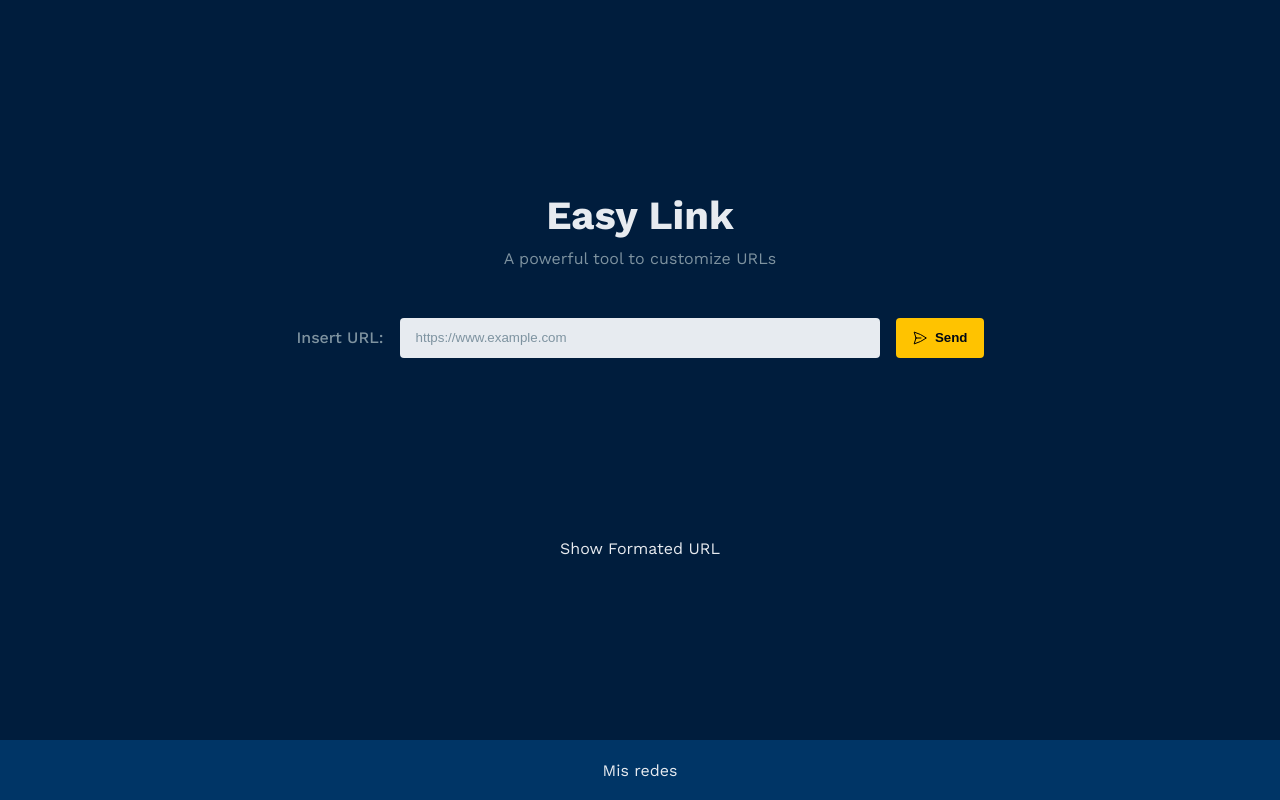
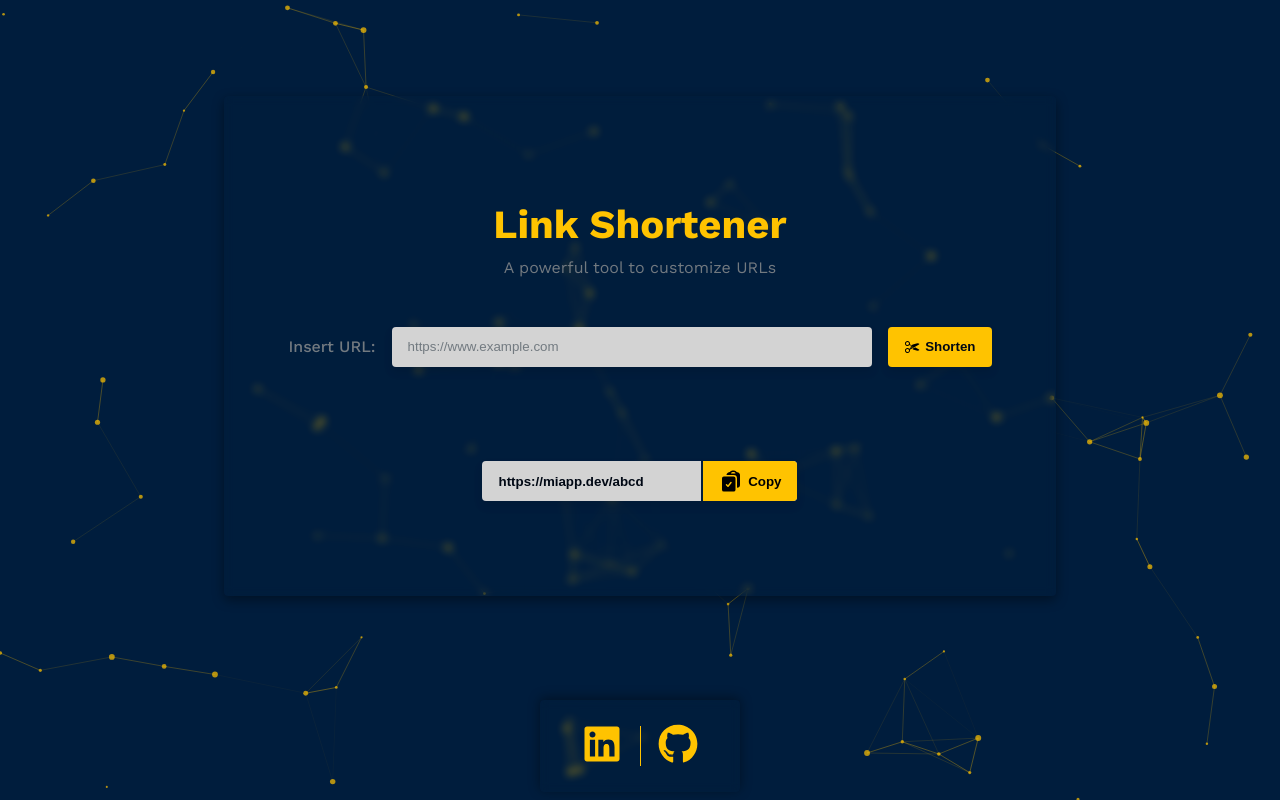
Before and after one commit to tobiidev21/js-ts-vanilla-monorepo, a website with bundled scripts: page link-shortener/src/index.html in a window 1280 px wide. Built offline with nearby package versions, Linux system fonts and the light colour scheme.

Commit message:
link shortener MVP

```diff
--- a/link-shortener/src/css/styles.css
+++ b/link-shortener/src/css/styles.css
@@ -3,6 +3,15 @@
   display: flex;
   flex-direction: column;
   min-height: 100vh; /* Toma el 100% de la altura de la ventana */
+  position: relative;
+}
+
+canvas {
+  display: block;
+  position: absolute;
+  top: 0;
+  left: 0;
+  z-index: -1;
 }
 
 .main-container {
@@ -10,7 +19,24 @@
   display: flex;
   flex-direction: column;
   align-items: center;
+  justify-content: center;
+}
+
+.main-content {
+  display: flex;
+  flex-direction: column;
   justify-content: space-evenly;
+  align-items: center;
+  min-height: 500px;
+  min-width: 500px;
+  padding: 0 64px;
+
+  background-color: var(--color-bg-primary-blured); /* Fondo semitransparente */
+  backdrop-filter: blur(4px); /* Difumina el fondo detrás */
+  -webkit-backdrop-filter: blur(4px); /* Soporte para Safari */
+  border-radius: 4px;
+  box-shadow: 0 4px 12px rgba(0, 0, 0, 0.4); /* Sombra suave */
+
 }
 
 .form-container {
@@ -18,12 +44,10 @@
   flex-direction: column;
   align-items: center;
   justify-content: flex-start;
-  height: auto;
-  width: 1000px;
-  /* background-color: var(--color-bg-secondary); */
 }
 .title {
     font-size: var(--font-size-heading);
+    color: var(--color-accent);
     margin: 10px 0 10px;
 }
 .description {
@@ -41,7 +65,7 @@
   color: var(--color-text-muted);
   font-weight: 500;
 }
-.submit-button {
+.shorten-button {
   background-color: var(--color-accent);
   font-weight: 900;
   color: var(--color-text-invert);
@@ -49,23 +73,41 @@
   border-radius: 4px;
   padding: 8px 16px;
   height: 2.5rem;
-  width: 5.5rem;
+  width: 6.5rem;
+  box-shadow: 0 5px 10px rgba(0, 0, 0, 0.1);
   /*Span and Icon Layout*/
   display: flex;
   justify-content: space-between;
   align-items: center;
+  /*Animation*/
+  transition: transform 0.2s ease;
 }
-.submit-button:hover {
-    background-color: var(--color-primary-dark);
+.shorten-button:hover {
+    cursor: pointer;
+  transform: scale(1.05); /* Agranda el ícono */
+
+}
+.shorten-button:active  {
+  transform: scale(0.96);
+}
+.shorten-icon {
+  width: 1rem;
+  height: 1rem;
+}
+.shorten-icon span {
+  text-align: center;
 }
 .url-input {
   border: none;
   border-radius: 4px;
   padding: 8px 16px;
   background-color: var(--color-surface);
+  color: var(--color-text-invert);
+  font-weight: 900;
   width: 30rem;
   height: 2.5rem;
   margin: 0 1rem;
+  box-shadow: 0 5px 10px rgba(0, 0, 0, 0.1);
 }
 .url-input::placeholder{
   color: var(--color-text-muted);
@@ -74,18 +116,85 @@
 .url-input:focus {
     outline: none;
 }
-.send-icon {
-  width: 1rem;
-  height: 1rem;
+.short-link {
+  display: flex;
+  align-items: center;
+  gap: 0.5rem;
+  background-color: var(--color-surface);
+  border-radius: 4px;
+  box-shadow: 0 5px 10px rgba(0, 0, 0, 0.1);
+  max-width: 500px;
+  padding: 0;
 }
-.send-icon span {
-  text-align: center;
+
+.short-link input {
+  flex: 1;
+  padding: 8px 16px;
+  border: none;
+  background: transparent;
+  color: var(--color-text-invert);
+  cursor: default;
+  font-weight: 900;
 }
+
+.short-link input:focus {
+  outline: none;
+}
+
+.short-link button {
+  border: none;
+  border-radius: 0 4px 4px 0 ;
+  border-left: 2px solid var(--color-bg-primary);
+  padding: 8px 16px;
+  height: 2.5rem;
+  width: 6rem;
+  cursor: pointer;
+  transition: background-color 0.2s ease-in-out;
+  background-color: var(--color-accent);
+  font-weight: 900;
+  display: flex;
+  justify-content: space-between;
+  align-items: center;
+
+}
+
+.copy-icon {
+  width: 1.5rem;
+  height: 1.5rem;
+}
+
 .footer {
   flex-basis: 60px; /* Altura mínima del footer */
   display: flex;
   align-items: center;
   justify-content: center;
-  background-color: var(--color-bg-secondary);
-  border-top: 4px solid var(--color-border);
 }
+.social-links-container {
+  display: flex;
+  justify-content: space-evenly;
+  align-items: center;
+  width: 200px;
+
+  background-color: var(--color-bg-primary-blured); /* Fondo semitransparente */
+  backdrop-filter: blur(4px); /* Difumina el fondo detrás */
+  -webkit-backdrop-filter: blur(4px); /* Soporte para Safari */
+  border-radius: 4px;
+  padding: 1.5rem;
+  box-shadow: 0 -2px 12px rgba(0, 0, 0, 0.4); /* Sombra suave */
+  margin: 8px;
+}
+.footer img {
+  width: 40px;
+  height: 40px;
+  transition: transform 0.3s ease, box-shadow 0.3s ease;
+}
+
+.footer img:hover {
+  transform: scale(1.2); /* Agranda el ícono */
+}
+
+.footer .separator {
+  width: 1px;
+  background-color: #ffc300;
+  height: 40px;
+}
--- a/link-shortener/src/css/tokens.css
+++ b/link-shortener/src/css/tokens.css
@@ -7,19 +7,22 @@
   --color-primary-light:  #003566;
 
   /* Accent / Highlights */
-  --color-accent:         #FFC300;
+  --color-accent:         rgb(255, 195, 0);
   --color-accent-light:   #FFD60A;
+  --color-accent-muted:   #fde670;
+
 
   /* Backgrounds */
-  --color-bg-primary:     #001D3D;
+  --color-bg-primary:     rgb(0, 29, 61);
   --color-bg-secondary:   #003566;
-  --color-surface:        #e7ebf0;
+  --color-bg-primary-blured: #001d3d1a;
+  --color-surface:        #d3d3d3;
 
   /* Typography */
   --color-text-primary:   #e7ebf0;
   --color-text-invert:    #000814;
   --color-text-accent:    #FFC300;
-  --color-text-muted:     #7e93a0;
+  --color-text-muted:     #727a80;
 
   /* Overlay */
   --color-overlay:        rgba(0, 8, 20, 0.85);
--- a/link-shortener/src/index.html
+++ b/link-shortener/src/index.html
@@ -1,29 +1,74 @@
 <!DOCTYPE html>
 <html lang="en">
   <head>
-    <meta charset="UTF-8">
-    <meta name="viewport" content="width=device-width, initial-scale=1.0">
-    <link rel="stylesheet" href="css/index.css">
+    <meta charset="UTF-8" />
+    <meta name="viewport" content="width=device-width, initial-scale=1.0" />
+    <link rel="stylesheet" href="css/index.css" />
+    <script src="javascript/particles.js" type="module"></script>
+    <script src="javascript/app.js" type="module"></script>
     <title>Link Shortener</title>
   </head>
   <body>
     <div class="layout">
+      <canvas id="particle-canvas"></canvas>
       <div class="main-container">
+        <div class="main-content">
           <main class="form-container">
-                <h1 class="title">Easy Link</h1>
+            <h1 class="title">Link Shortener</h1>
             <p class="description">A powerful tool to customize URLs</p>
             <form action="" class="form">
               <label for="url" class="url-label">Insert URL:</label>
-                    <input type="url" name="url" class="url-input" id="url-input" placeholder="https://www.example.com">
-                    <button class="submit-button" type="submit"><img class="send-icon" src="../public/send-icon.svg" alt="Send Icon"><span>Send</span></button>
+              <input
+                type="url"
+                name="url"
+                class="url-input"
+                placeholder="https://www.example.com"
+              />
+              <button
+                class="shorten-button"
+                type="submit"
+                title="Click to shorten URL"
+              >
+                <img
+                  class="shorten-icon"
+                  src="../public/shorten-icon.svg"
+                  alt="Shorten Icon"
+                /><span>Shorten</span>
+              </button>
             </form>
           </main>
           <section class="url-view-container">
-                Show Formated URL
+            <div class="short-link">
+              <input
+                type="text"
+                id="shortUrl"
+                class="short-link-input"
+                readonly
+                value="https://miapp.dev/abcd"
+              />
+              <button class="copy-button" title="Click to copy the shortened URL">
+                <img
+                  src="../public/copy-icon.svg"
+                  alt="Copy Icon"
+                  class="copy-icon"
+                /><span>Copy</span>
+              </button>
+            </div>
           </section>
         </div>
+      </div>
       <footer class="footer">
-            Mis redes
+        <div class="social-links-container">
+          <a
+            href="https://www.linkedin.com/in/tobias-leclercq-b1114621a/"
+            target="_blank"
+            ><img src="../public/linkedin-icon.svg" alt="Linkedin Icon"
+          /></a>
+          <div class="separator"></div>
+          <a href="https://github.com/tobiidev21" target="_blank"
+            ><img src="../public/github-icon.svg" alt="GitHub Icon"
+          /></a>
+        </div>
       </footer>
     </div>
   </body>
--- /dev/null
+++ b/link-shortener/src/javascript/app.js
@@ -0,0 +1,49 @@
+import { $ } from "./utils.js";
+
+const urlInput = $(".url-input");
+const shortLinkInput = $(".short-link-input");
+const form = $(".form");
+const shortenBtn = $(".shorten-button");
+const copyBtn = $(".copy-button");
+
+function isValidUrl(url) {
+  try {
+    new URL(url);
+    return true;
+  } catch (e) {
+    return false;
+  }
+}
+
+function generateShortCode(length = 6) {
+  const chars =
+    "abcdefghijklmnopqrstuvwxyzABCDEFGHIJKLMNOPQRSTUVWXYZ0123456789";
+  let code = "";
+  for (let i = 0; i < length; i++) {
+    code += chars[Math.floor(Math.random() * chars.length)];
+  }
+  return code;
+}
+
+shortenBtn.addEventListener("click", (e) => {
+  e.preventDefault();
+  console.log(urlInput);
+
+  const originalUrl = urlInput.value.trim();
+
+  if (!isValidUrl(originalUrl)) {
+    alert("Por favor ingresa una URL válida.");
+    return;
+  }
+
+  const code = generateShortCode();
+  const fakeShortUrl = `${originalUrl}/r/${code}`;
+
+  shortLinkInput.value = fakeShortUrl;
+});
+
+copyBtn.addEventListener("click", async () => {
+  await navigator.clipboard.writeText(shortLinkInput.value).then(() => {
+    alert("The link has been copied to the clipboard");
+  });
+});
--- /dev/null
+++ b/link-shortener/src/javascript/particles.js
@@ -0,0 +1,94 @@
+let canvas, ctx, particlesArray = []
+
+class Particle {
+  constructor() {
+    this.reset();
+  }
+
+  reset() {
+    this.x = Math.random() * canvas.width;
+    this.y = Math.random() * canvas.height;
+    this.radius = Math.random() * 2 + 1;
+    this.dx = (Math.random() - 0.5) * 1;
+    this.dy = (Math.random() - 0.5) * 1;
+  }
+
+  update() {
+    this.x += this.dx;
+    this.y += this.dy;
+
+    if (this.x < 0 || this.x > canvas.width || this.y < 0 || this.y > canvas.height) {
+      this.reset();
+    }
+  }
+
+  draw() {
+    ctx.beginPath();
+    ctx.arc(this.x, this.y, this.radius, 0, Math.PI * 2);
+    ctx.fillStyle = 'rgba(255, 195, 0, 0.7)';
+    ctx.fill();
+  }
+}
+
+function initParticles() {
+  canvas = document.getElementById('particle-canvas');
+  if (!canvas) {
+    console.error('Canvas no encontrado');
+    return;
+  }
+
+  ctx = canvas.getContext('2d');
+
+  canvas.width = window.innerWidth;
+  canvas.height = window.innerHeight;
+
+  // Ajustar al redimensionar
+  window.addEventListener('resize', () => {
+    canvas.width = window.innerWidth;
+    canvas.height = window.innerHeight;
+    initParticles();
+  });
+
+  particlesArray = [];
+  const numberOfParticles = Math.floor((canvas.width * canvas.height) / 9000);
+  for (let i = 0; i < numberOfParticles; i++) {
+    particlesArray.push(new Particle());
+  }
+}
+
+function connectParticles() {
+  const maxDistance = 100;
+  for (let a = 0; a < particlesArray.length; a++) { // este ciclo itera desde la primera a la última partícula
+    for (let b = a + 1; b < particlesArray.length; b++) { // este ciclo itera todas las partículas a excepción de la seleccionada (a, b + 1) para evitar comparar la misma partícula
+      const dx = particlesArray[a].x - particlesArray[b].x;
+      const dy = particlesArray[a].y - particlesArray[b].y;
+      const distance = Math.sqrt(dx * dx + dy * dy); // se obtiene la distancia euclidiana entre ambos puntos o partículas
+      if (distance < maxDistance) {
+        ctx.beginPath();
+        ctx.strokeStyle = `rgba(255,195,0,${1 - distance / maxDistance})`; // se distribuye la distancia a la inversa (1 - distance) entre la máxima distancia (maxDistance) para obtener un valor que tiende a uno, si la distancia es mayor, y un valor que tiende a 0 si la distancia es menor.
+        ctx.lineWidth = 0.5;
+        ctx.moveTo(particlesArray[a].x, particlesArray[a].y);
+        ctx.lineTo(particlesArray[b].x, particlesArray[b].y);
+        ctx.stroke();
+      }
+    }
+  }
+  // ISSUE: esta función traza una linea entre todos y cada uno de los pares de partículas independientemente de su distancia. Es decir que si la distancia entre dos partículas es relativamente alta, la línea existirá de igual manera pero no será visible debido a la naturaleza del algoritmo: Conforme la distancia aumente, la opacidad tenderá a 0 o se acercará al valor 0. Por ende, la línea existe pero no es visible ya que su opacidad es casi nula. Esto afecta el rendimiento. TO-DO: colocar un límite de distancia a partir del cuál la línea comenzará a trazarse.
+}
+
+function animate() {
+  if (!ctx) return; // defensa preventiva
+  ctx.clearRect(0, 0, canvas.width, canvas.height);
+
+  particlesArray.forEach(particle => {
+    particle.update();
+    particle.draw();
+  });
+
+  connectParticles();
+
+  requestAnimationFrame(animate);
+}
+
+initParticles()
+animate()
--- /dev/null
+++ b/link-shortener/src/javascript/utils.js
@@ -0,0 +1,2 @@
+export const $ = (el) => document.querySelector(el)
+export const $$ = (el) => document.querySelectorAll(el)
```
Also changed, not shown: link-shortener/tsconfig.json (deleted, +0 -28 lines), link-shortener/public/background.jpg (added), link-shortener/public/copy-icon.svg (added), link-shortener/public/github-icon.svg (added), link-shortener/public/linkedin-icon.svg (added), link-shortener/public/send-icon.svg (deleted), link-shortener/public/shorten-icon.svg (added), link-shortener/src/javascript/index.js (deleted). Lines whose indentation alone changed are shown as unchanged.
